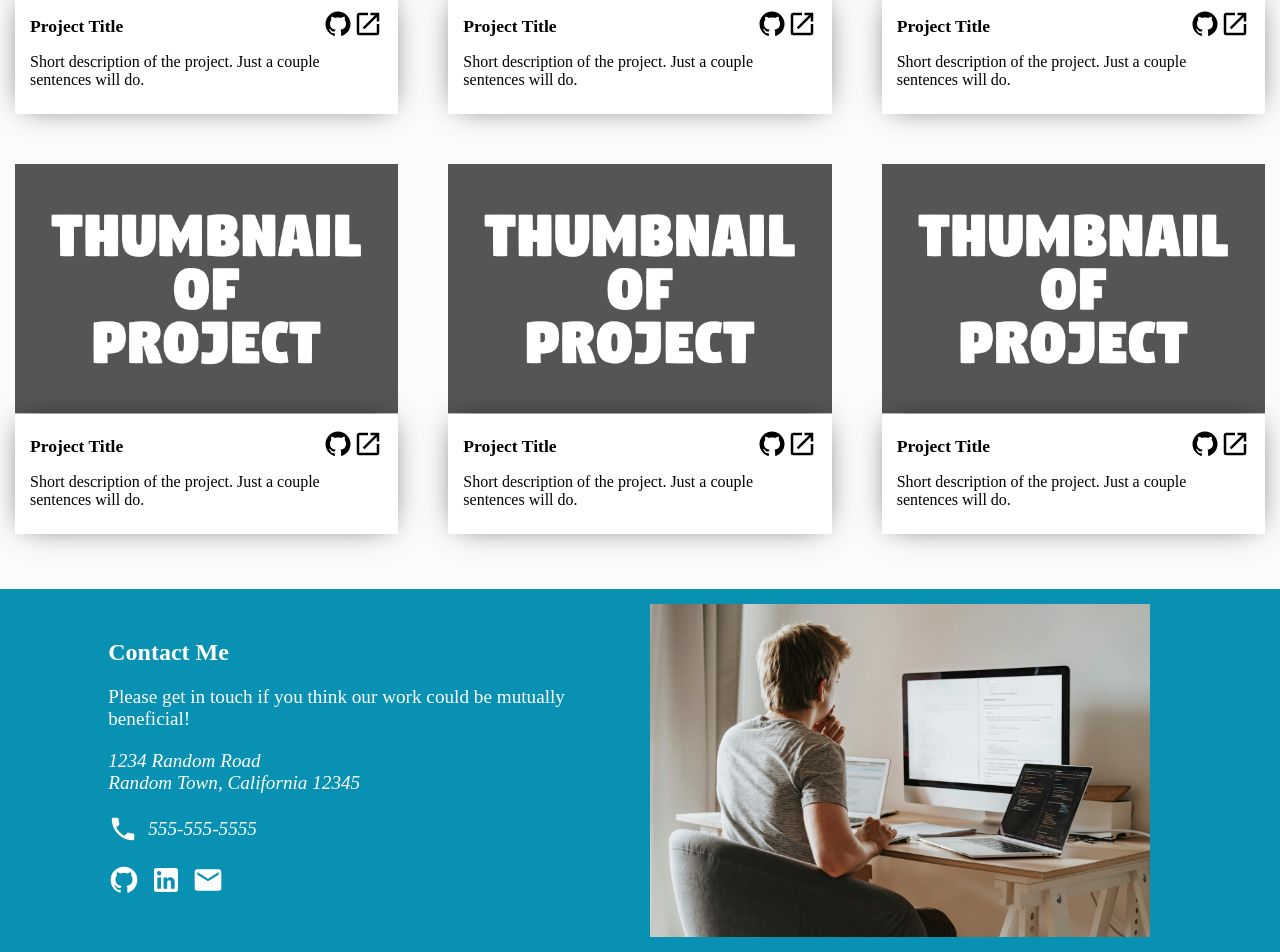
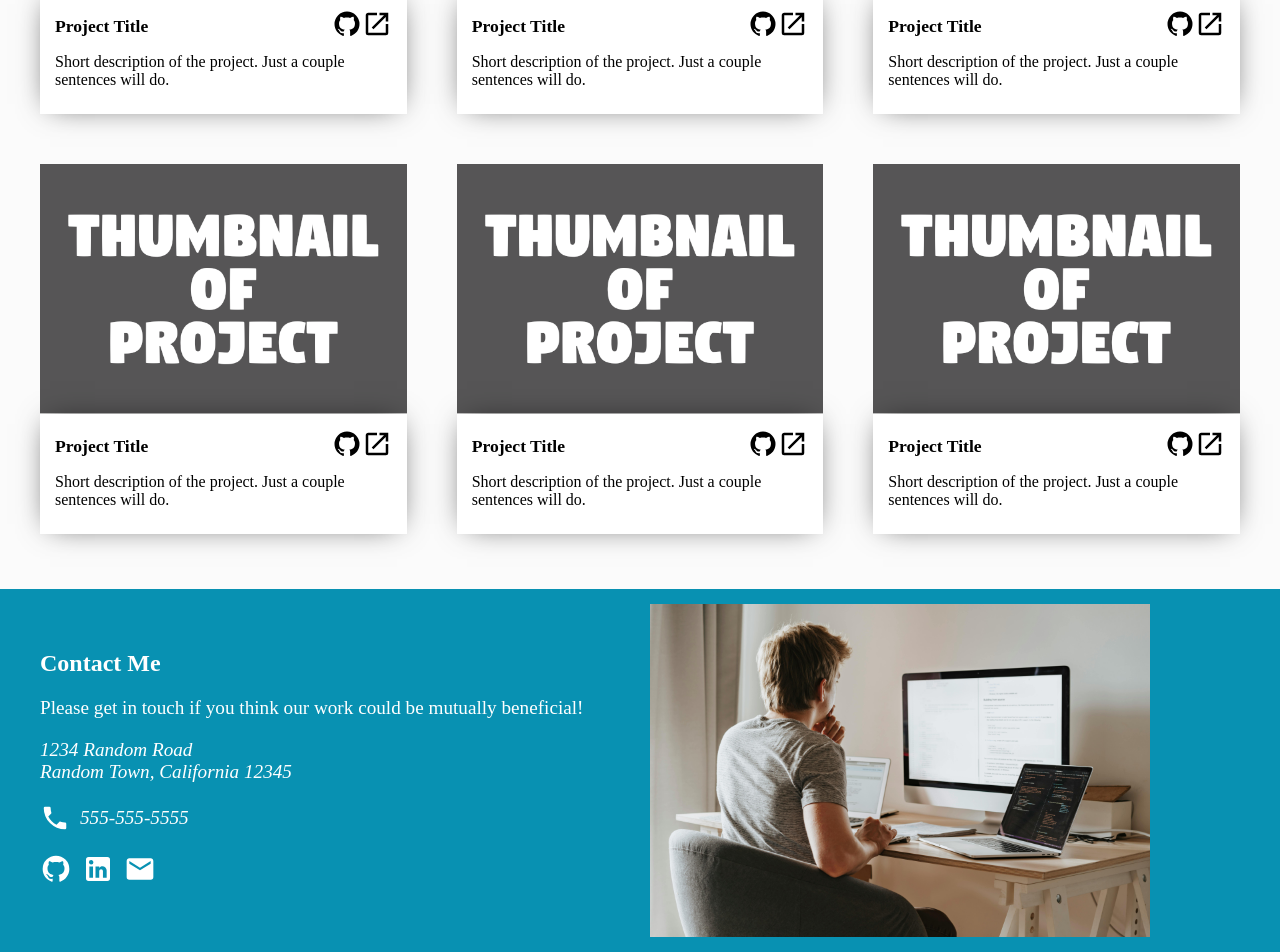
Before and after one commit to DrearyDev/homepage, a website built with webpack: page src/index.html in a window 1280 px wide. Shown: the part 836-1788 px from the top of the page. Built offline with nearby package versions, Linux system fonts and the light colour scheme.

Commit message:
Make grid more responsive
before, grid could only handle screens widths as
low as 375px. make grid able to handle screens
that are as low as 330px in width all the way to
full desktop viewport widths.

```diff
--- a/src/style.css
+++ b/src/style.css
@@ -100,9 +100,9 @@ main {
 
 .projects {
     width: 100%;
-    max-width: 1500px;
+    max-width: 1200px;
     display: grid;
-    grid-template-columns: repeat(auto-fit, minmax(345px, 1fr));
+    grid-template-columns: repeat(auto-fit, minmax(300px, 1fr));
     justify-items: center;
     gap: 50px;
 }
@@ -167,7 +167,8 @@ footer {
     background-color: var(--ACCENT-COLOR);
 }
 footer .container {
-    max-width: 1500px;
+    width: 100%;
+    max-width: 1200px;
 
     flex-wrap: wrap;
     justify-content: center;
```
Also changed, not shown: dist/bundle.js.
